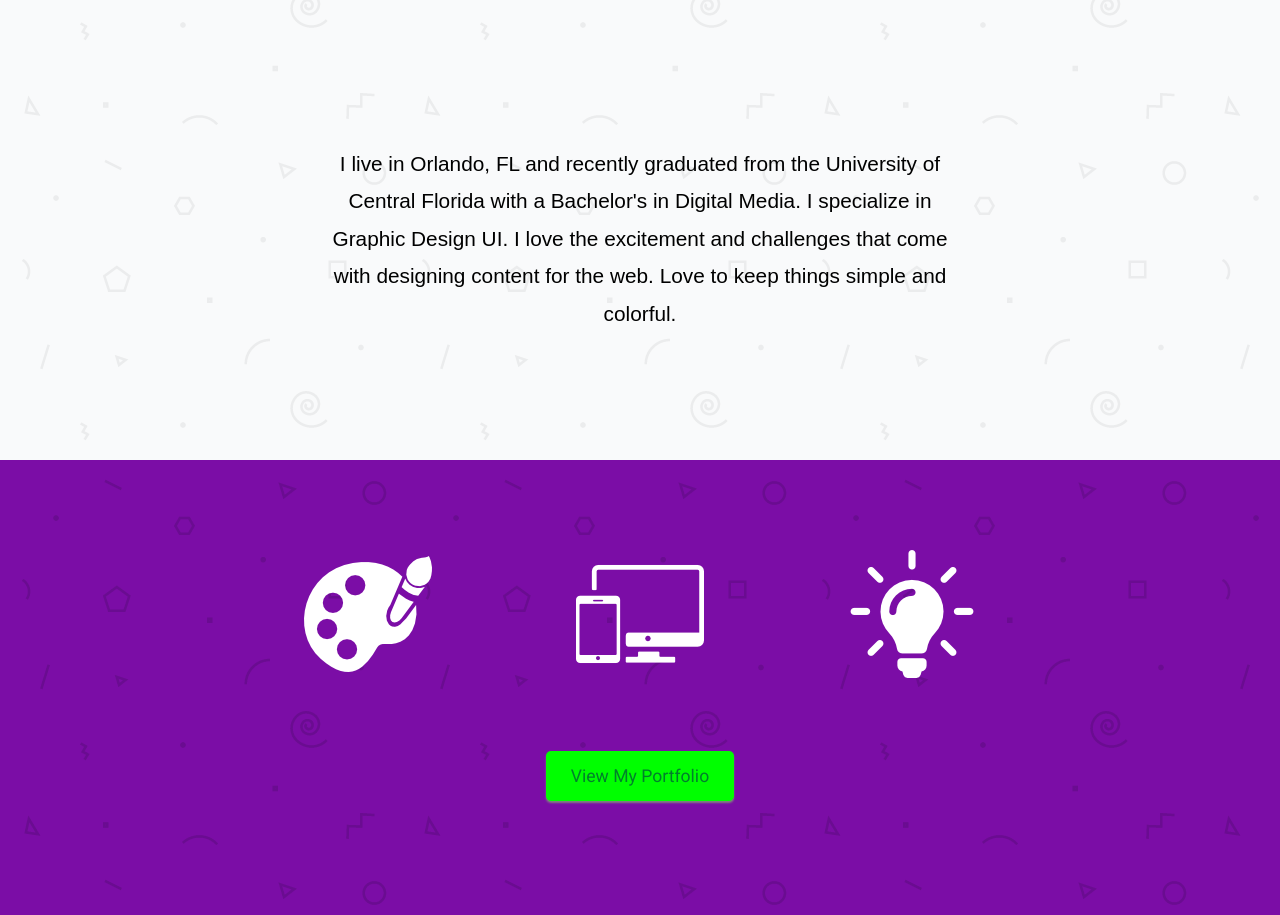
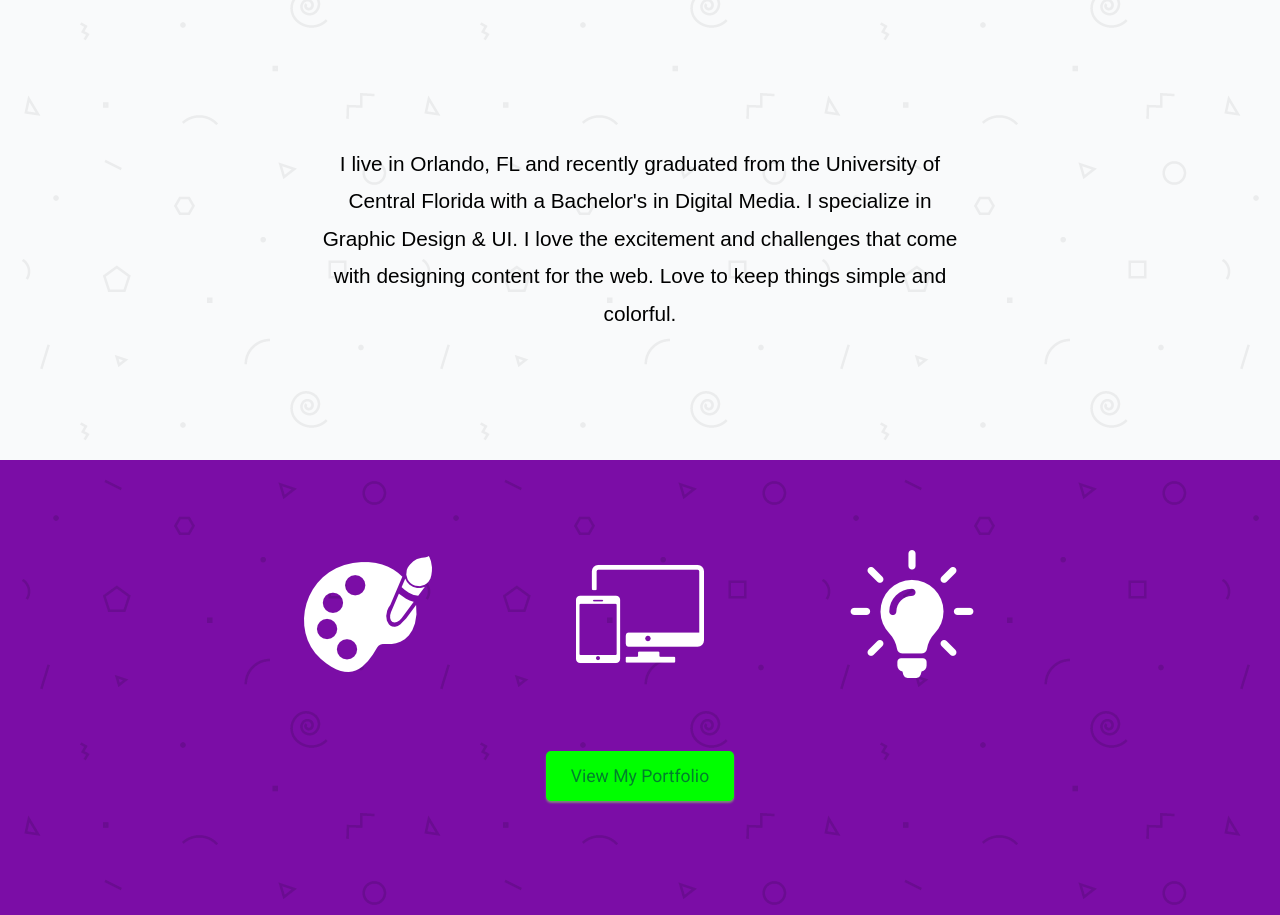
Before and after one commit to aschlegel29/aschlegel29.github.io, a plain HTML site: page index.html in a window 1280 px wide. Shown: the part 1060-1975 px from the top of the page. Drawn offline with nearby package versions, Linux system fonts and the light colour scheme; a web font is replaced by a local one.

Commit message:
Update index.html

```diff
--- a/index.html
+++ b/index.html
@@ -35,7 +35,7 @@
 
 			<hr class="fade">
 
-			<p class="fade">I live in Orlando, FL and recently graduated from the University of Central Florida with a Bachelor's in Digital Media. I specialize in Graphic Design UI. I love the excitement and challenges that come with designing content for the web. Love to keep things simple and colorful.</p>
+			<p class="fade">I live in Orlando, FL and recently graduated from the University of Central Florida with a Bachelor's in Digital Media. I specialize in Graphic Design & UI. I love the excitement and challenges that come with designing content for the web. Love to keep things simple and colorful.</p>
 		</div>
 
 		<div class="purple2">
```
